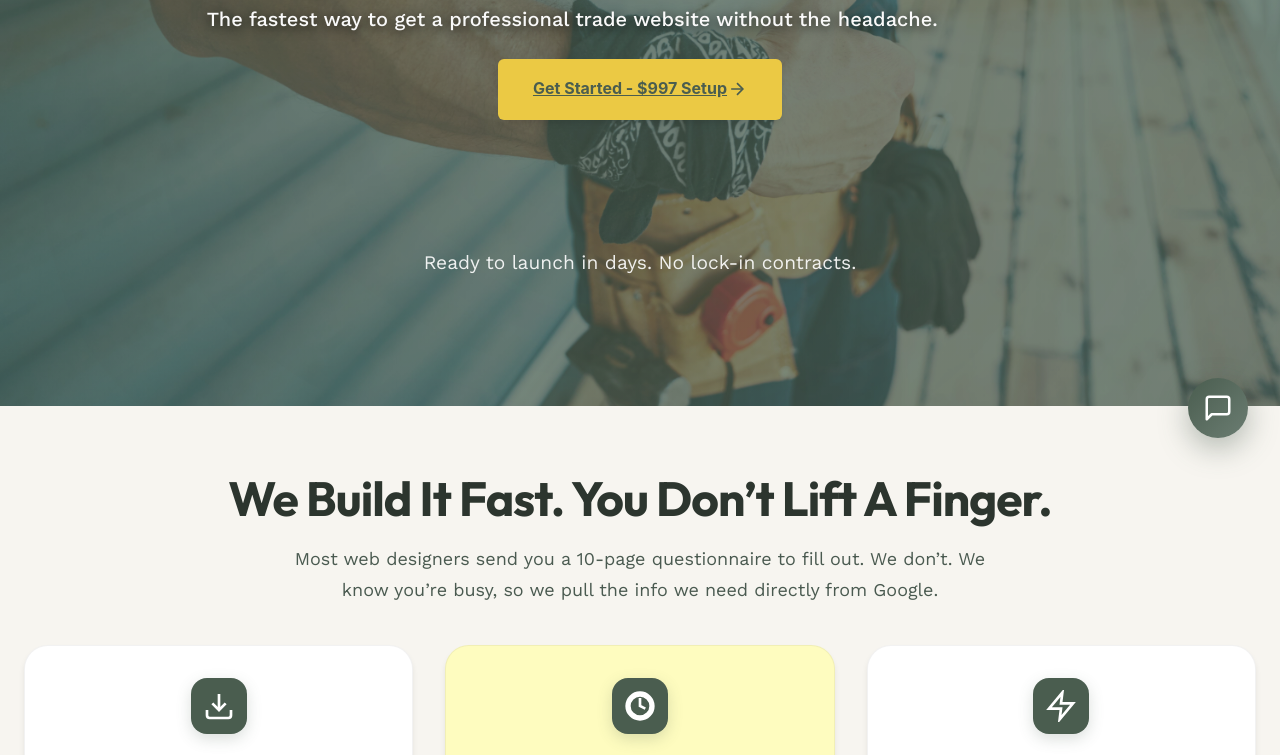
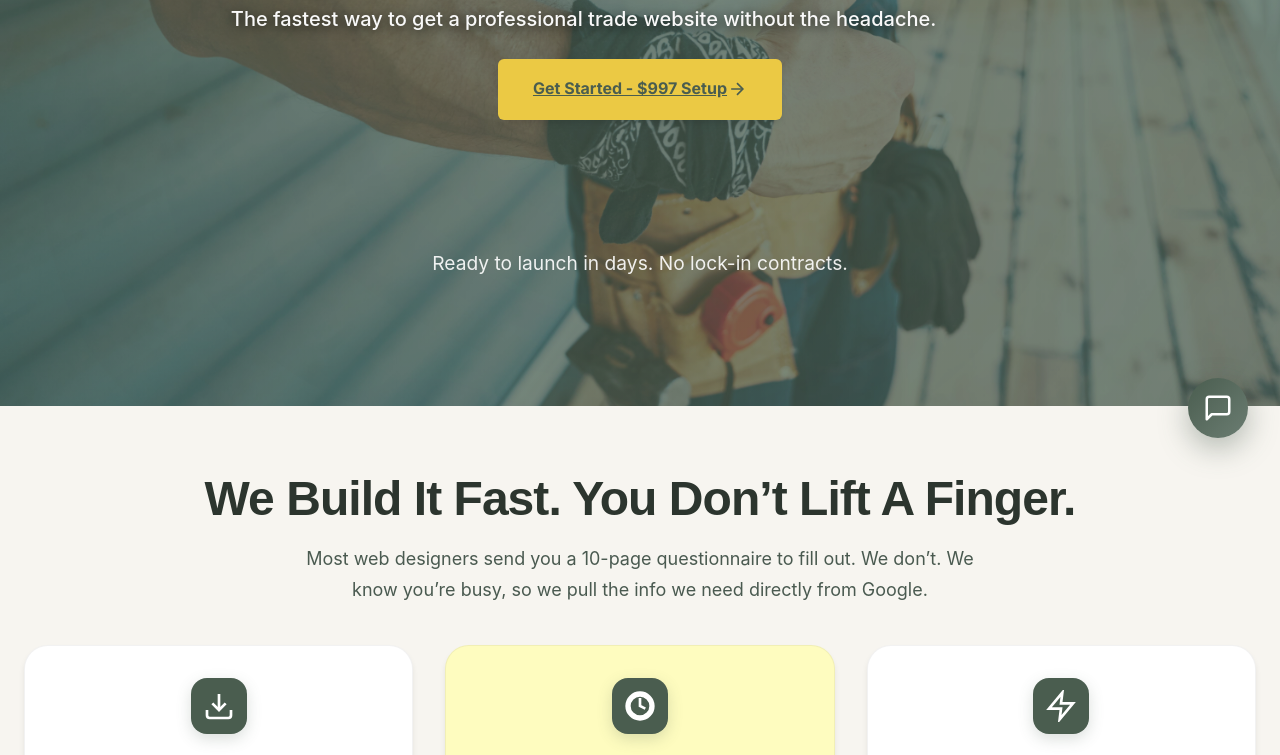
Before and after one commit to radion-x/simple-tradie-2, a plain HTML site: page public/index.html in a window 1280 px wide. Shown: the part 330-1085 px from the top of the page. Drawn offline with nearby package versions, Linux system fonts and the light colour scheme; no server answers; a script that the page names is missing.

Commit message:
Fix font mismatch - load Space Grotesk & Inter fonts

```diff
--- a/public/index.html
+++ b/public/index.html
@@ -28,13 +28,13 @@
     <link rel="icon" type="image/svg+xml" href="/favicon.svg">
     <link rel="icon" type="image/x-icon" href="/favicon.ico">
 
-    <!-- Google Fonts: Outfit (Headings) & Work Sans (Body) -->
+    <!-- Google Fonts: Space Grotesk (Headings) & Inter (Body) -->
     <link rel="preconnect" href="https://fonts.googleapis.com">
     <link rel="preconnect" href="https://fonts.gstatic.com" crossorigin>
-    <link href="https://fonts.googleapis.com/css2?family=Outfit:wght@700&family=Work+Sans:wght@400;500;600&display=swap" rel="stylesheet">
+    <link href="https://fonts.googleapis.com/css2?family=Space+Grotesk:wght@400;500;600;700&family=Inter:wght@400;500;600;700&display=swap" rel="stylesheet">
 
-    <link rel="stylesheet" href="/css/styles.css?v=9">
-    <link rel="stylesheet" href="/css/mobile.css?v=9">
+    <link rel="stylesheet" href="/css/styles.css?v=10">
+    <link rel="stylesheet" href="/css/mobile.css?v=10">
 
     <!-- Google Tag Manager -->
     <script>(function(w,d,s,l,i){w[l]=w[l]||[];w[l].push({'gtm.start':
```
